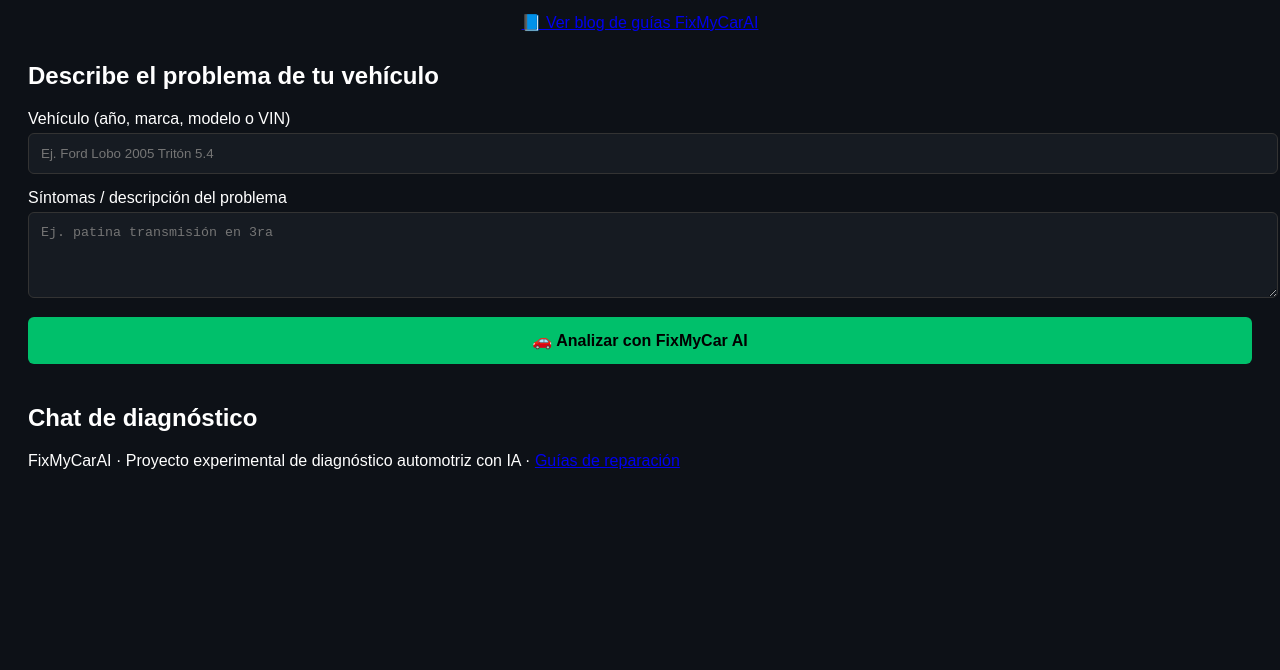
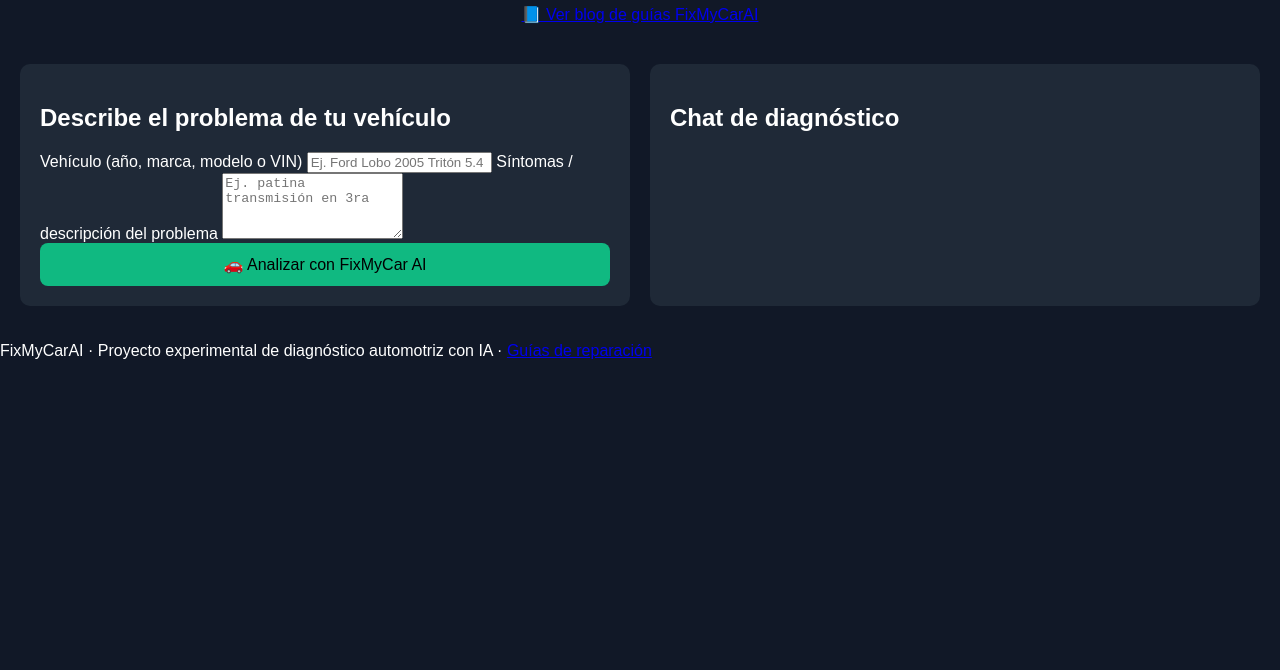
Before and after one commit to diegonavarroalcantar-gif/fixmycarAI, a website: page index.html in a window 1280 px wide. Shown: the part 130-800 px from the top of the page. Drawn offline with Linux system fonts and the light colour scheme.

Commit message:
Update style.css

```diff
--- a/style.css
+++ b/style.css
@@ -1,63 +1,41 @@
 body {
-  background: #0d1117;
-  color: #fff;
   font-family: Arial, sans-serif;
-  padding: 20px;
+  margin: 0;
+  background: #111827;
+  color: white;
 }
 
 header {
   text-align: center;
-  margin-bottom: 30px;
+  padding: 20px;
 }
 
-.ai {
-  color: #00c0ff;
+.container {
+  display: grid;
+  grid-template-columns: 1fr 1fr;
+  gap: 20px;
+  padding: 20px;
 }
 
-.blog-link {
-  display: inline-block;
-  margin-top: 10px;
-  color: #00c0ff;
-}
-
-input, textarea {
-  width: 100%;
-  padding: 12px;
-  margin-top: 5px;
-  margin-bottom: 15px;
-  border-radius: 6px;
-  border: 1px solid #333;
-  background: #161b22;
-  color: #fff;
+.input-section, .chat-section {
+  background: #1f2937;
+  padding: 20px;
+  border-radius: 10px;
 }
 
 button {
   width: 100%;
-  background: #00c06b;
-  color: #000;
-  padding: 14px;
+  padding: 12px;
+  background: #10b981;
   border: none;
-  border-radius: 6px;
+  border-radius: 8px;
+  font-size: 16px;
   cursor: pointer;
-  font-size: 16px;
-  font-weight: bold;
 }
 
-.chat-section {
-  margin-top: 40px;
+#chat div {
+  background: #374151;
+  padding: 10px;
+  margin-bottom: 10px;
+  border-radius: 8px;
 }
-
-.msg {
-  background: #161b22;
-  padding: 12px;
-  border-radius: 6px;
-  margin-bottom: 10px;
-}
-
-.msg.user {
-  background: #1f6feb;
-}
-
-.error {
-  background: #b00020;
-}
```
